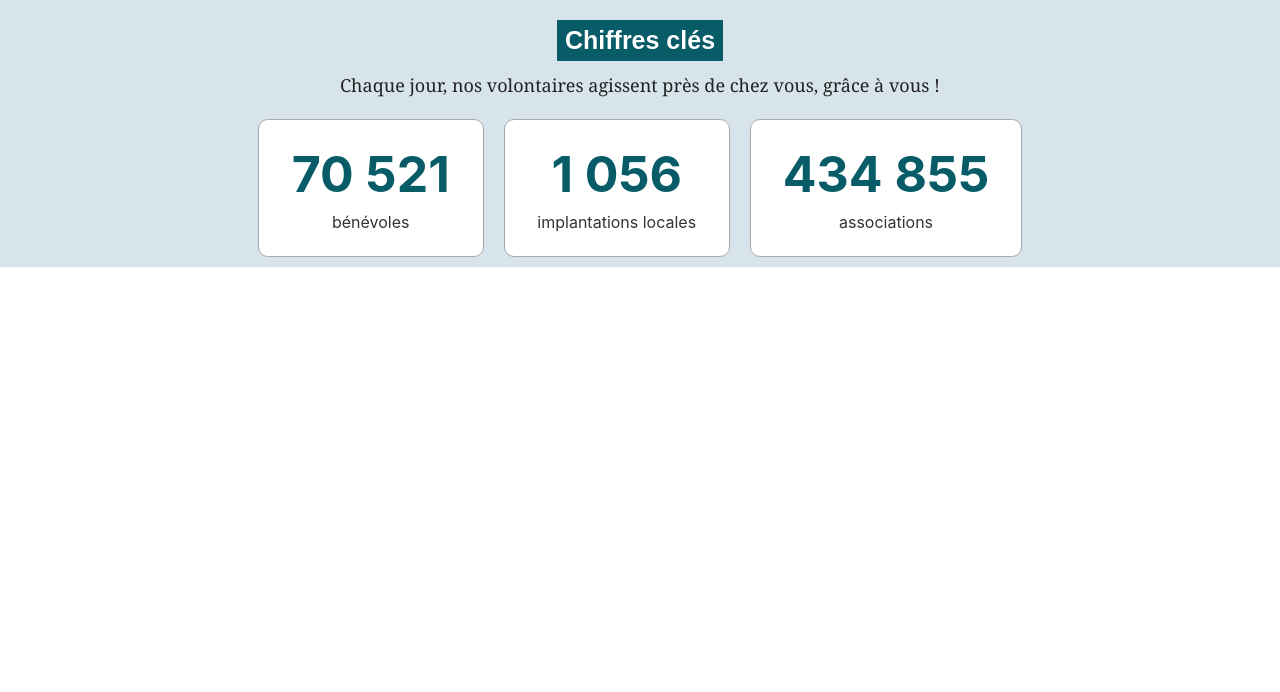
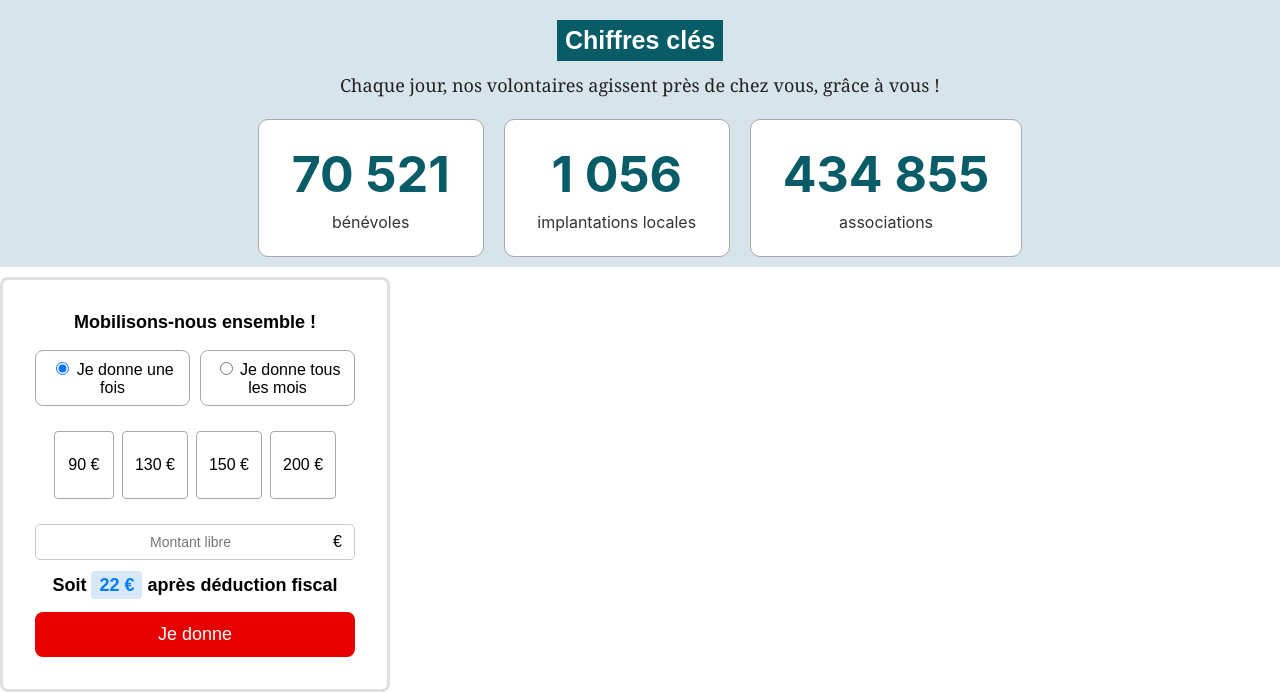
Before and after one commit to NoNoyan02/SAE_S3_01, a PHP site: page /Prototype/je-donne.html in a window 1280 px wide; the page is wider, and only the part inside the window is pictured. Shown: the part 245-937 px from the top of that part. Before the commit the page ends 800 px from the top of that part, so only its background shows below. Run offline with PHP 8.4, Linux system fonts and the light colour scheme.

Commit message:
Ajout du header don

```diff
--- a/Prototype/je-donne.html
+++ b/Prototype/je-donne.html
@@ -6,6 +6,7 @@
     <title>Navbar Test</title>
     <link rel="stylesheet" href="style.css">
 </head>
+
 <header>
     <nav class="navbar">
         <div class="logo">
@@ -37,7 +38,6 @@
             </button>
         </div>
     </nav>
-
     <nav class="sousnavbar">
         <ol>
             <li><a href="">Accueil</a></li>
@@ -46,6 +46,8 @@
     </nav>
 </header>
 <body>
+
+
 <div class="stats">
     <div class="texte">
         <div class="surligne1">
@@ -67,6 +69,33 @@
             <p>associations</p>
         </section>
     </div>
+</div>
+
+<div class="header-don">
+    <h2 class="texte1">Mobilisons-nous ensemble !</h2>
+    <div class="choix">
+      <div class="choix1">
+        <input type="radio" id="unefois" checked />
+    <label>Je donne une fois</label>
+      </div>
+      <div class="choix2">
+        <input type="radio" id="touslesmois" />
+    <label>Je donne tous les mois</label>
+      </div>
     </div>
+    <div class="montant">
+      <button id="montant1">90 €</button>
+      <button id="montant2">130 €</button>
+      <button id="montant3">150 €</button>
+      <button id="montant4">200 €</button>
+    </div>
+    <div class="montant-libre-container">
+        <input class="montant-libre" type="text" placeholder="Montant libre">
+        <span>€</span>
+    </div>
+
+    <h2 class="text2">Soit <span id="fiscal">22 €</span> après déduction fiscal</h2>
+    <button href="" class="bouton-donnation">Je donne</button>
+</div>
 </body>
 </html>
--- a/Prototype/style.css
+++ b/Prototype/style.css
@@ -5,6 +5,7 @@ body {
     box-sizing: border-box;
     font-family: Arial, sans-serif;
 }
+/******************************* NAVBAR STYLES *******************************/
 
 .logo {
     display: flex;
@@ -165,11 +166,6 @@ body {
     font-weight: 500;
 }
 
-/* Response
-  ne pas toucher stp
-  cassage de crane
-*/
-
 @media (max-width: 1200px) {
     .elements a {
         font-size: 13px;
@@ -193,6 +189,129 @@ body {
 .recherche input {
         width: 100px;
 }
+
+
+
+/******************************* HEADER DE DON STYLES *******************************/
+
+.header-don {
+  background-color: white;
+  border-radius: 8px;
+  border: solid #E0E0E0;
+  width: 320px;
+  padding: 32px;
+  text-align: center
+}
+
+.header-don h2 {
+      font-size: 18px;
+      margin-bottom: 16px;
+}
+
+.choix {
+  display: flex;
+  justify-content: center;
+  margin-bottom: 25px;
+}
+
+.texte1{
+  margin: 0;
+  margin-bottom: 20px;
+  margin-left: auto;
+  font-size: 2.4 rem;
+  font-weight: 700;
+  line-height: 1.2;
+  text-align: center;
+}
+.choix {
+  display: flex;
+  justify-content: center;
+  cursor: pointer;
+  margin-bottom: 25px;
+  gap: 10px;
+
+}
+
+.choix div{
+  flex: 1;
+  border: 1px solid #A8A8A8;
+  padding: 8px 2px;
+  border-radius: 8px;
+  align-items: center;
+}
+.montant
+{
+  display: flex;
+  justify-content: center;
+  cursor: pointer;
+  margin-bottom: 25px;
+  gap: 8px;
+}
+
+.montant button{
+  flex: 0 0 auto;
+  background-color: #ffffff;
+  border: 1px solid #A8A8A8;
+  padding: 2px 12px;
+  justify-content: center;
+  min-width: 60px;
+  min-height: 68px;
+  border-radius: 4px;
+  font-size: 16px;
+  cursor: pointer;
+  font-weight: 500;
+}
+.montant-libre-container {
+  display: flex;
+  align-items: center;
+  border: 1px solid #ccc;
+  border-radius: 5px;
+  padding: 8px 12px;
+  font-family: sans-serif;
+}
+
+.montant-libre {
+  border: none;
+  outline: none;
+  flex: 1;
+  font-size: 14px;
+  color: #555;
+  text-align: center;
+}
+.montant-euro {
+  margin-left: 5px;
+  font-weight: bold;
+  color: #000;
+}
+.texte2{
+  margin: 0;
+  margin-bottom: 20px;
+  margin-left: auto;
+  font-size: 2.4 rem;
+  font-weight: normal;
+  line-height: 1.2;
+  text-align: center;
+}
+
+#fiscal {
+      background-color: #d7e8f8;
+      color: #007bff;
+      font-weight: bold;
+      padding: 4px 8px;
+      border-radius: 4px;
+    }
+.bouton-donnation{
+  background-color: #e60000;
+  color: white;
+  border: none;
+  padding: 12px 0;
+  width: 100%;
+  border-radius: 8px;
+  font-size: 18px;
+  cursor: pointer;
+}
+/******************************* STATISTIQUE STYLES *******************************/
+
 
 .stats {
     background-color: #D7E4EC;
```
Lines whose indentation alone changed are shown as unchanged.
